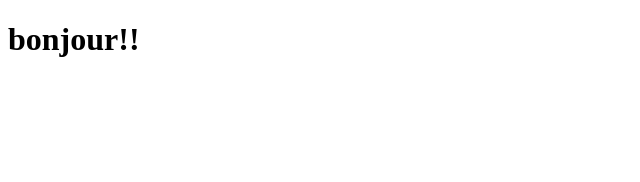
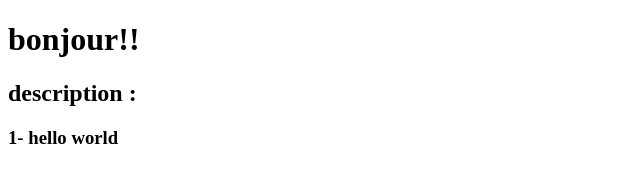
Before and after one commit to imen610/demo_repo, a plain HTML site: page index.html in a window 1280 px wide. Shown: the whole page, without its empty margins (0-640 px from the left). Drawn offline with Linux system fonts and the light colour scheme.

Commit message:
updated index.html

```diff
--- a/index.html
+++ b/index.html
@@ -8,5 +8,7 @@
 </head>
 <body>
     <h1>bonjour!!</h1>
+    <h2>description :</h2>
+    <h3>1- hello world</h3>
 </body>
 </html>
```
